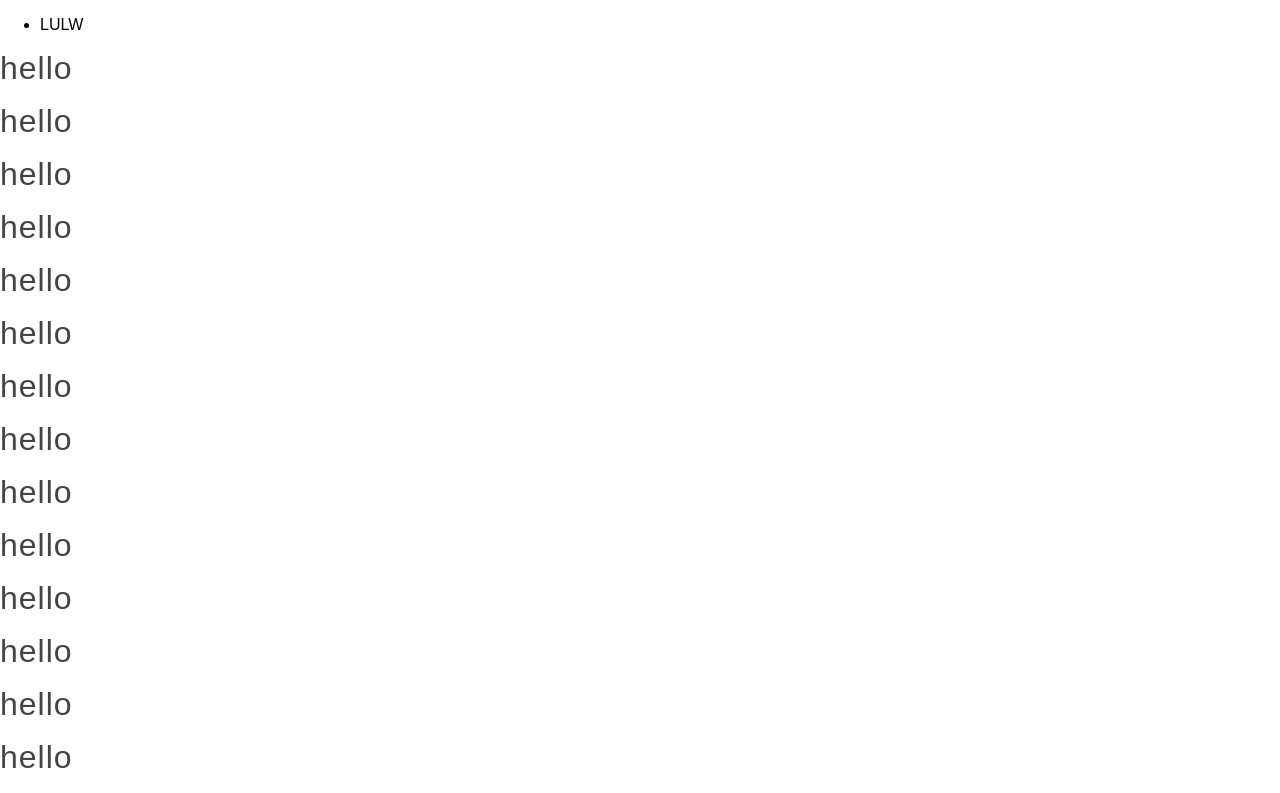
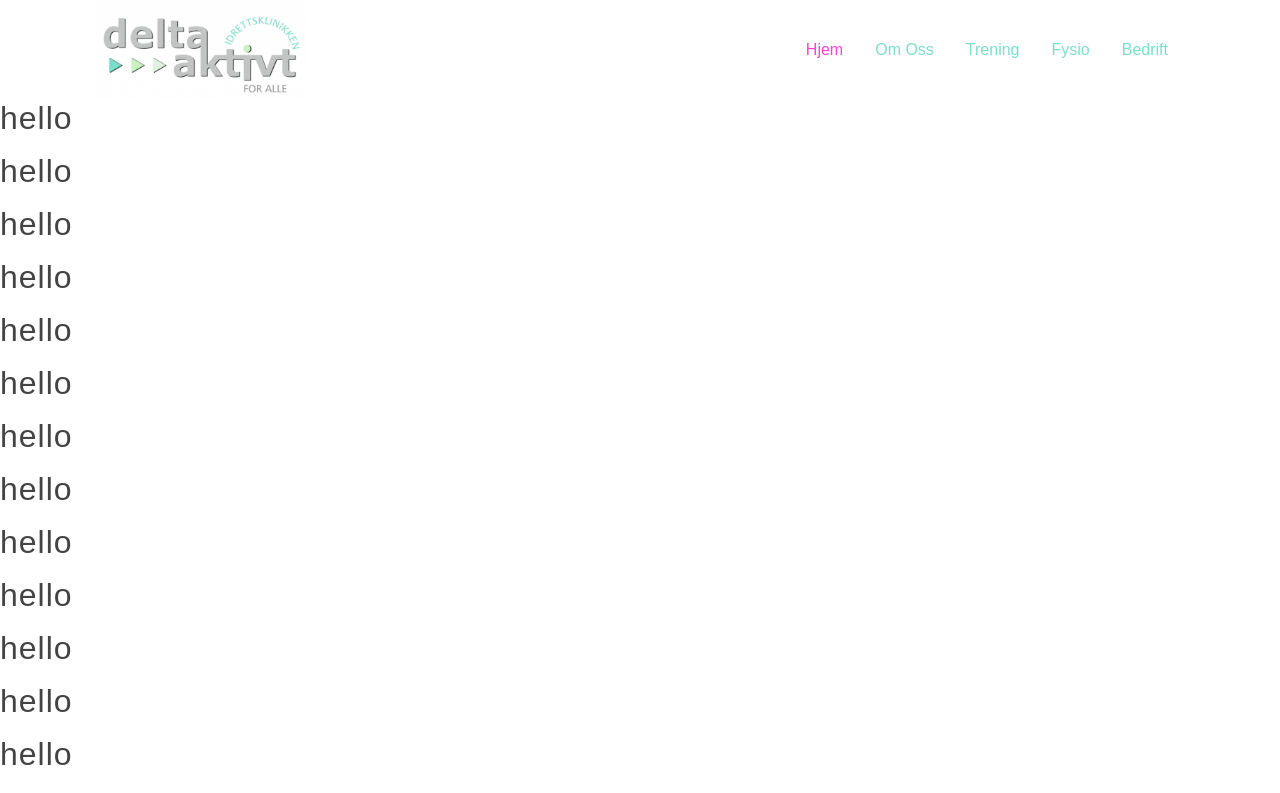
Before and after one commit to taraldjoh/Delta-Aktivt, a React (Create React App) app in the folder client/: page / in a window 1280 px wide. Shown: the top 793 px of the page. Built offline with nearby package versions, Linux system fonts and the light colour scheme.

Commit message:
Completed Navbar component

```diff
--- a/client/src/components/navbar/Navbar.js
+++ b/client/src/components/navbar/Navbar.js
@@ -1,19 +1,102 @@
 import React from "react";
 import styled from "styled-components";
+import { withRouter } from "react-router-dom";
+import Logo from "../../images/Logo.png";
 
-const Navbar = () => {
+const options = [
+    {
+        path: "/",
+        text: "Hjem"
+    },
+    {
+        path: "/about",
+        text: "Om Oss"
+    },
+    {
+        path: "/excercise",
+        text: "Trening"
+    },
+    {
+        path: "/physio",
+        text: "Fysio"
+    },
+    {
+        path: "/company",
+        text: "Bedrift"
+    }
+];
+
+const Navbar = ({ match, history }) => {
+    const activePath = match.url;
+
+    const renderOptions = () => {
+        return options.map((option, i) => {
+            return (
+                <StyledLi
+                    key={`nav-option-${i}`}
+                    className={option.path === activePath ? "current" : null}
+                    onClick={() => {
+                        history.push(`${option.path}`);
+                    }}
+                >
+                    {option.text}
+                </StyledLi>
+            );
+        });
+    };
+
     return (
         <StyledNav>
-            <ul>
-                <li>LULW</li>
-            </ul>
+            <StyledContainer>
+                <StyledLogo
+                    src={Logo}
+                    onClick={() => {
+                        history.push("/");
+                    }}
+                />
+                <StyledUl>{renderOptions()}</StyledUl>
+            </StyledContainer>
         </StyledNav>
     );
 };
 
-export default Navbar;
+export default withRouter(Navbar);
 
 const StyledNav = styled.nav`
     width: 100%;
-    position: sticky;
 `;
+
+const StyledContainer = styled.div`
+    margin: 0 5rem;
+    padding: 0 1rem;
+    align-items: center;
+    justify-content: space-between;
+    display: flex;
+`;
+
+const StyledLogo = styled.img`
+    height: 100px;
+    :hover {
+        cursor: pointer;
+    }
+`;
+
+const StyledUl = styled.ul`
+    list-style: none;
+    display: flex;
+    padding: 0;
+    margin: 0;
+    .current {
+        color: #fc43d4;
+    }
+`;
+
+const StyledLi = styled.li`
+    color: #7bdecb;
+    padding: 1rem;
+    transition: 0.2s all ease-in-out;
+    :hover {
+        color: #fc43d4;
+        cursor: pointer;
+    }
+`;
```
